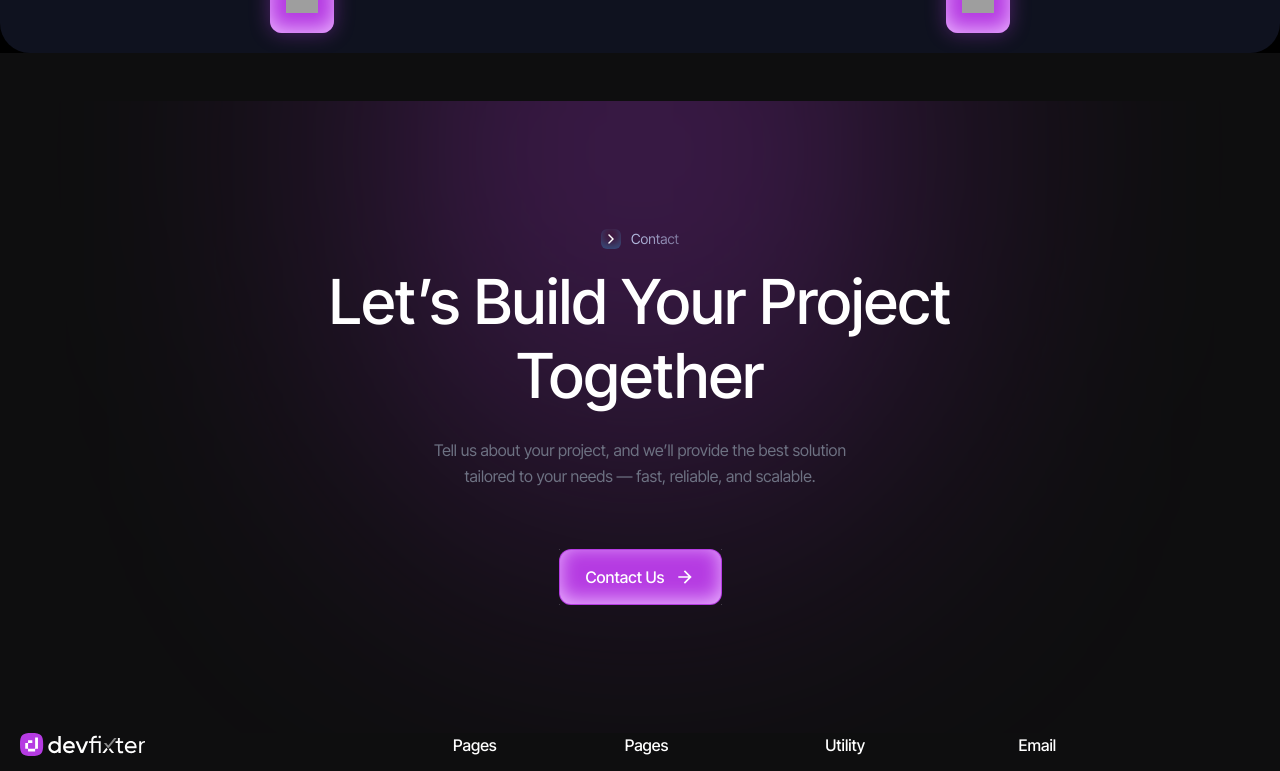
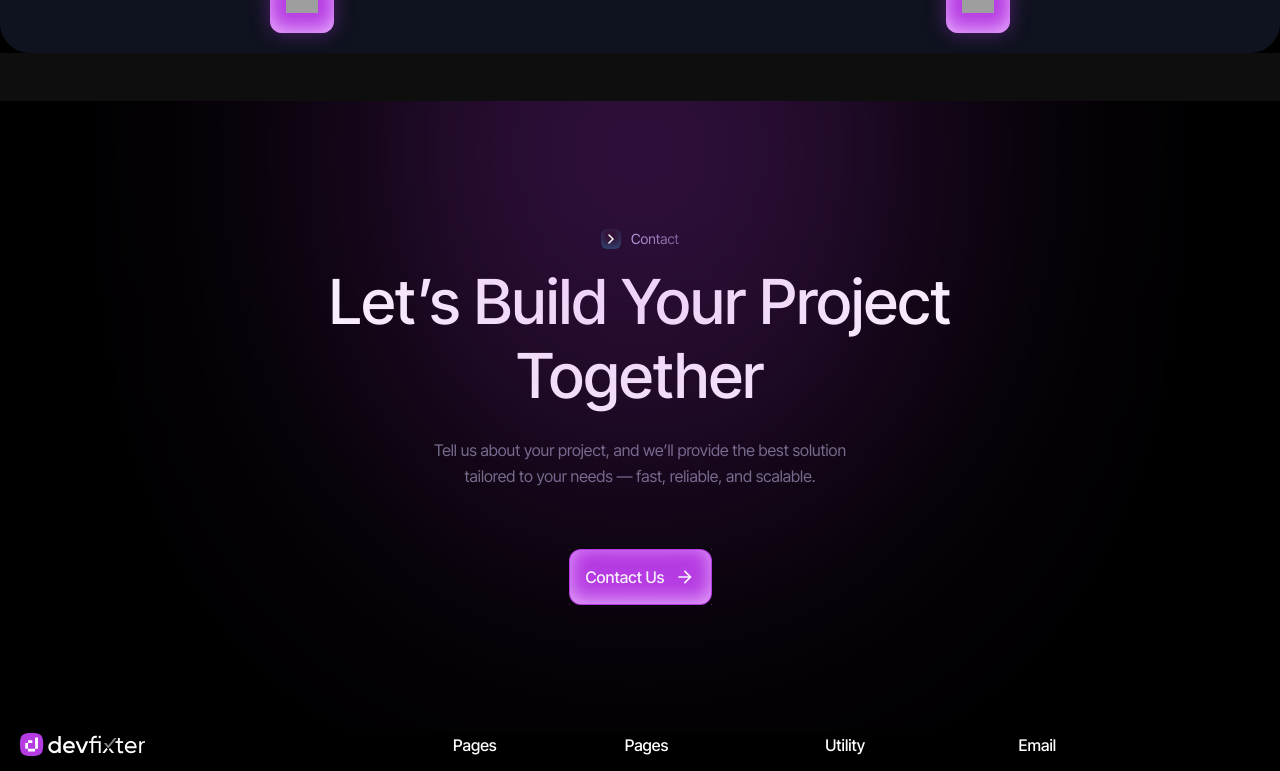
Before and after one commit to ads-fixter-FSD/devfixter, a Next.js app: page / in a window 1280 px wide. Shown: the part 7441-8212 px from the top of the page. Built offline with nearby package versions, Linux system fonts and the light colour scheme; grey boxes are pictures that could not be loaded.

Commit message:
update styles in PrimaryButton and Footer components for consistency

```diff
--- a/src/components/button/PrimaryButton.tsx
+++ b/src/components/button/PrimaryButton.tsx
@@ -23,7 +23,7 @@ const PrimaryButton: React.FC<PrimaryButtonProps> = ({
     disabled = false,
 }) => {
 
-    const commonClasses = `btn-primary-custom inline-flex items-center justify-center gap-[10px] w-[163px] h-[56px] ${className} ${disabled ? 'opacity-50 cursor-not-allowed' : ''}`;
+    const commonClasses = `btn-primary-custom inline-flex items-center justify-center gap-[10px] px-[16px] h-[56px] ${className} ${disabled ? 'opacity-50 cursor-not-allowed' : ''}`;
 
     if (href && !disabled) {
         return (
--- a/src/components/shared/footer/ContactCTA.tsx
+++ b/src/components/shared/footer/ContactCTA.tsx
@@ -21,7 +21,7 @@ const ContactCTA = () => {
              rounded-full"
       />
 
-      <div className="custom-container relative z-10 px-4 flex flex-col items-center text-center">
+      <div className="custom-container  z-10 px-4 flex flex-col items-center text-center">
         {/* Badge */}
         <div className="mb-3">
           <Badge>Contact</Badge>
--- a/src/components/shared/footer/Footer.tsx
+++ b/src/components/shared/footer/Footer.tsx
@@ -12,8 +12,8 @@ import ContactCTA from "./ContactCTA";
 
 const Footer = () => {
   return (
-    <footer className="w-full pb-[36px] ">
-        <ContactCTA />
+    <footer className="w-full pb-[36px] bg-black ">
+      <ContactCTA />
       {/* Outer Container (1280px) */}
       <div className="custom-container px-5 mx:px-0">
         {/* Inner Wrapper (Width: 1160px) */}
@@ -156,19 +156,19 @@ const Footer = () => {
                 <h4 className="title-s mb-4 text-foreground">Social Media</h4>
                 <div className="flex gap-[10px] text-muted">
                   <span className="cursor-pointer hover:text-primary">
-                   <FaFacebookF size={18} />
+                    <FaFacebookF size={18} />
                   </span>
                   <span className="cursor-pointer hover:text-primary">
-                     <FaLinkedinIn size={20} />
+                    <FaLinkedinIn size={20} />
                   </span>
                   <span className="cursor-pointer hover:text-primary">
-                  <IoLogoInstagram size={18}/>
+                    <IoLogoInstagram size={18} />
                   </span>
                   <span className="cursor-pointer hover:text-primary">
-                     <AiOutlineBehance size={25}/>
+                    <AiOutlineBehance size={25} />
                   </span>
                   <span className="cursor-pointer hover:text-primary">
-                     <FaDribbble size={18}/>
+                    <FaDribbble size={18} />
                   </span>
                 </div>
               </div>
@@ -181,7 +181,8 @@ const Footer = () => {
           <p className="text-[#B5BDE2] text-sm pt-[12px]">
             © 2026 DevFixter. All rights reserved.
             <span className="text-foreground ml-1">
-              Design & Development <span className="text-[#B5BDE2]">by</span>  DevFixter
+              Design & Development <span className="text-[#B5BDE2]">by</span>{" "}
+              DevFixter
             </span>
           </p>
         </div>
```
